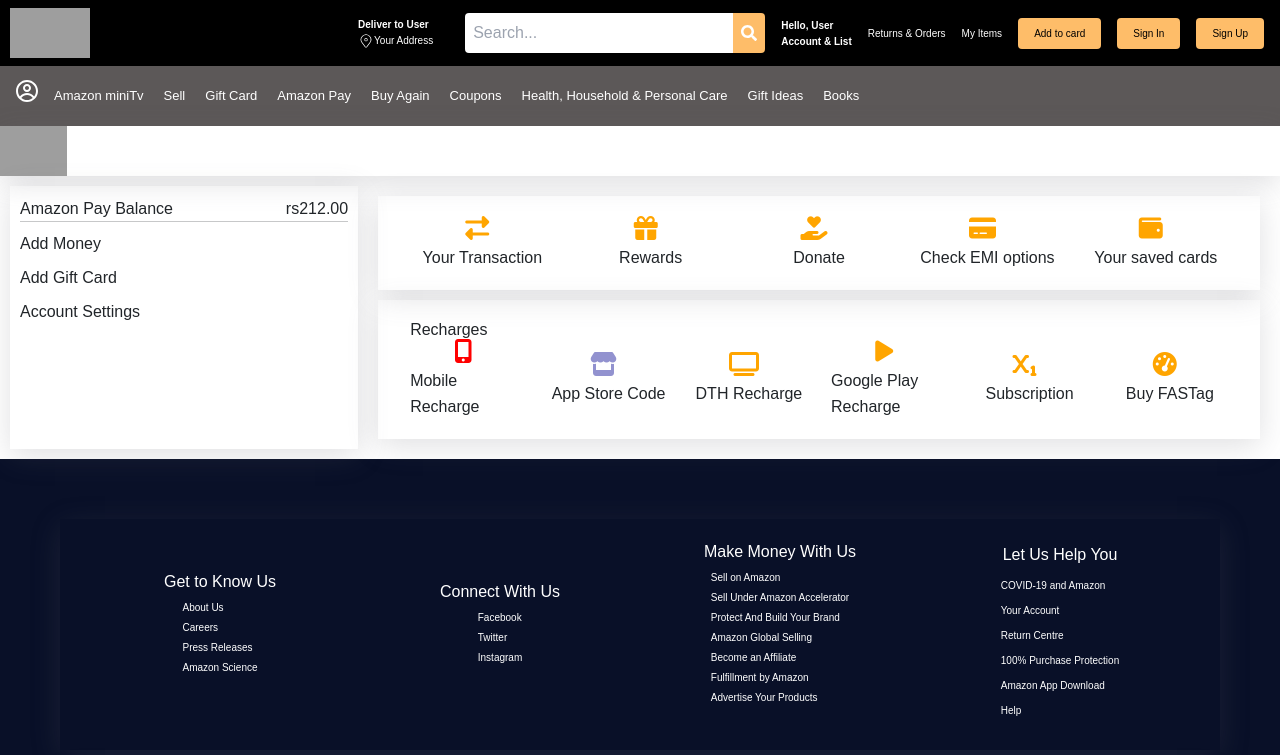
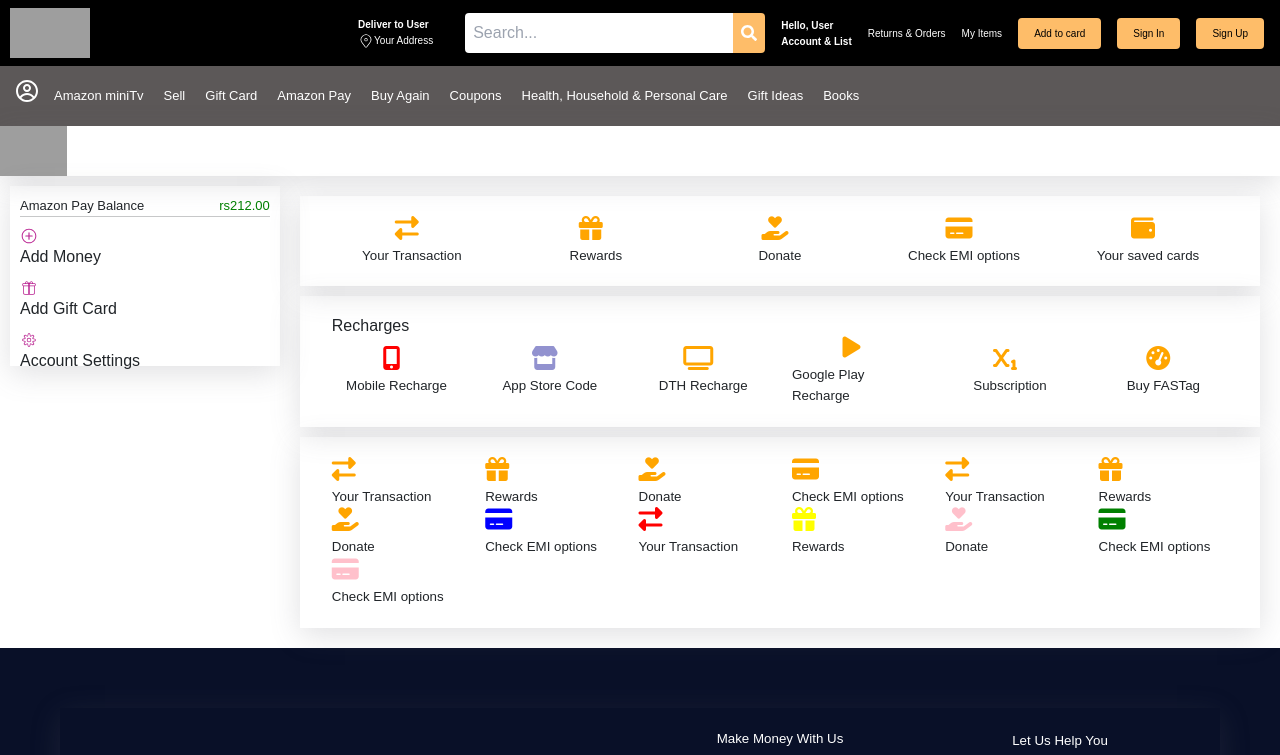
Before and after one commit to Komal-Prajapat/Flip-kart-, a React (Vite) app: page /pay in a window 1280 px wide. Shown: the top 755 px of the page. Built offline with nearby package versions, Linux system fonts and the light colour scheme; grey boxes are pictures that could not be loaded.

Commit message:
add pay page / component

```diff
--- a/src/SubComponent/pay/Pay.jsx
+++ b/src/SubComponent/pay/Pay.jsx
@@ -1,50 +1,168 @@
-import React from 'react'
-import './pay.css'
-import Navbar2 from '../../component/navbar2/Navbar2'
-import '@fortawesome/fontawesome-free/css/all.min.css';
+import React from "react";
+import "./pay.css";
+import { IoIosAddCircleOutline } from "react-icons/io";
+import { CiGift } from "react-icons/ci";
+import { CiSettings } from "react-icons/ci";
+
+import Navbar2 from "../../component/navbar2/Navbar2";
+import "@fortawesome/fontawesome-free/css/all.min.css";
+import { Link } from "react-router-dom";
 
 const Pay = () => {
   return (
     <div>
       <Navbar2 />
       <div className="topbar">
-        <img src="https://tse1.mm.bing.net/th?id=OIP.22d-lhaSQg_OmK9D4VPpSwHaE8&pid=Api&rs=1&c=1&qlt=95&w=109&h=73" alt="Amazon Pay Logo" />
+        <img
+          src="https://tse1.mm.bing.net/th?id=OIP.22d-lhaSQg_OmK9D4VPpSwHaE8&pid=Api&rs=1&c=1&qlt=95&w=109&h=73"
+          alt="Amazon Pay Logo"
+        />
       </div>
 
       <div className="data">
         <div className="leftside">
           <div className="headingpay">
-            <p>Amazon Pay Balance<span>rs212.00</span></p>
+            <p className="text">
+              Amazon Pay Balance<span className="rs">rs212.00</span>
+            </p>
           </div>
-          <hr style={{ width: '100%' }} />
+          <hr style={{ width: "100%" }} />
           <ul>
-            <li>Add Money</li>
-            <li>Add Gift Card</li>
-            <li>Account Settings</li>
+            <Link>
+              {" "}
+              <li className="list">
+                <IoIosAddCircleOutline className="leftbaricon" />
+                Add Money
+              </li>
+            </Link>
+            <Link>
+              {" "}
+              <li className="list">
+                <CiGift className="leftbaricon" />
+                Add Gift Card
+              </li>
+            </Link>
+            <Link>
+              {" "}
+              <li className="list">
+                <CiSettings className="leftbaricon" />
+                Account Settings
+              </li>
+            </Link>
           </ul>
         </div>
 
         <div className="rightside">
           <div className="row">
-            <div className="col"><i className="fas fa-exchange-alt icon"></i><p>Your Transaction</p></div>
-            <div className="col"><i className="fas fa-gift icon"></i><p>Rewards</p></div>
-            <div className="col"><i className="fas fa-hand-holding-heart icon"></i><p>Donate</p></div>
-            <div className="col"><i className="fas fa-credit-card icon"></i><p>Check EMI options</p></div>
-            <div className="col"><i className="fas fa-wallet icon"></i><p>Your saved cards</p></div>
+            <div className="col">
+              <i className="fas fa-exchange-alt icon"></i>
+              <p className="text">Your Transaction</p>
+            </div>
+            <div className="col">
+              <i className="fas fa-gift icon"></i>
+              <p className="text">Rewards</p>
+            </div>
+            <div className="col">
+              <i className="fas fa-hand-holding-heart icon"></i>
+              <p className="text">Donate</p>
+            </div>
+            <div className="col">
+              <i className="fas fa-credit-card icon"></i>
+              <p className="text">Check EMI options</p>
+            </div>
+            <div className="col">
+              <i className="fas fa-wallet icon"></i>
+              <p className="text">Your saved cards</p>
+            </div>
           </div>
           <div className="row">
             <h3>Recharges</h3>
-            <div className="col"><i className="fas fa-mobile-alt icon red"></i><p>Mobile Recharge</p></div>
-            <div className="col"><i className="fas fa-store icon lightblue"></i><p>App Store Code</p></div>
-            <div className="col"><i className="fas fa-tv icon"></i><p>DTH Recharge</p></div>
-            <div className="col"><i className="fas fa-play icon"></i><p>Google Play Recharge</p></div>
-            <div className="col"><i className="fas fa-subscript icon"></i><p>Subscription</p></div>
-            <div className="col"><i className="fas fa-tachometer-alt icon"></i><p>Buy FASTag</p></div>
+            <div className="col">
+              <i className="fas fa-mobile-alt icon red"></i>
+              <p className="text">Mobile Recharge</p>
+            </div>
+            <div className="col">
+              <i className="fas fa-store icon lightblue"></i>
+              <p className="text">App Store Code</p>
+            </div>
+            <div className="col">
+              <i className="fas fa-tv icon"></i>
+              <p className="text">DTH Recharge</p>
+            </div>
+            <div className="col">
+              <i className="fas fa-play icon"></i>
+              <p className="text">Google Play Recharge</p>
+            </div>
+            <div className="col">
+              <i className="fas fa-subscript icon"></i>
+              <p className="text">Subscription</p>
+            </div>
+            <div className="col">
+              <i className="fas fa-tachometer-alt icon"></i>
+              <p className="text">Buy FASTag</p>
+            </div>
+          </div>
+
+          <div className="row">
+            <div className="col-2">
+              <i className="fas fa-exchange-alt icon"></i>
+              <p className="text">Your Transaction</p>
+            </div>
+            <div className="col-2">
+              <i className="fas fa-gift icon"></i>
+              <p className="text">Rewards</p>
+            </div>
+            <div className="col-2">
+              <i className="fas fa-hand-holding-heart icon"></i>
+              <p className="text">Donate</p>
+            </div>
+            <div className="col-2">
+              <i className="fas fa-credit-card icon"></i>
+              <p className="text">Check EMI options</p>
+            </div>
+       <div className="col-2">
+              <i className="fas fa-exchange-alt icon"></i>
+              <p className="text">Your Transaction</p>
+            </div>
+            <div className="col-2">
+              <i className="fas fa-gift icon"></i>
+              <p className="text">Rewards</p>
+            </div>
+            <div className="col-2">
+              <i className="fas fa-hand-holding-heart icon"></i>
+              <p className="text">Donate</p>
+            </div>
+            <div className="col-2">
+              <i className="fas fa-credit-card icon" style={{color:'blue'}}></i>
+              <p className="text">Check EMI options</p>
+            </div>
+       <div className="col-2">
+              <i className="fas fa-exchange-alt icon" style={{color:'red'}}></i>
+              <p className="text">Your Transaction</p>
+            </div>
+            <div className="col-2">
+              <i className="fas fa-gift icon"style={{color:'yellow'}}></i>
+              <p className="text">Rewards</p>
+            </div>
+            <div className="col-2">
+              <i className="fas fa-hand-holding-heart icon" style={{color:'pink'}}></i>
+              <p className="text">Donate</p>
+            </div>
+            <div className="col-2" >
+              <i className="fas fa-credit-card icon" style={{color:'green'}}></i>
+              <p className="text">Check EMI options</p>
+            </div>  <div className="col-2" >
+              <i className="fas fa-credit-card icon" style={{color:'pink'}}></i>
+              <p className="text">Check EMI options</p>
+            </div>
+
+
+
           </div>
         </div>
       </div>
     </div>
-  )
-}
+  );
+};
 
 export default Pay;
--- a/src/SubComponent/pay/pay.css
+++ b/src/SubComponent/pay/pay.css
@@ -7,7 +7,10 @@
 .topbar img {
     height: 50px;
 }
-
+.text{
+    font-size: small;
+    /* color: rebeccapurple; */
+}
 .data {
     display: flex;
 }
@@ -16,9 +19,20 @@
     width: 30%;
     padding: 10px;
     box-shadow: rgba(100, 100, 111, 0.2) 0px 7px 29px 0px;
-    /* height: ; */
+    height:180px ;
 }
+.list{
+    /* font-size: smaller; */
 
+}
+.leftbaricon{
+    color: rgb(185, 35, 145);
+    margin-right: 10px;
+    font-size: large;
+}
+.rs{
+    color: green;
+}
 .rightside {
     flex-grow: 1;
     margin-left: 10px;
@@ -30,8 +44,11 @@
     display: flex;
     justify-content: space-between;
     box-shadow: rgba(100, 100, 111, 0.2) 0px 7px 29px 0px;
+
 }
-
+.row p{
+    font-size: smaller;
+}
 .col {
     display: flex;
     align-items: center;
```
